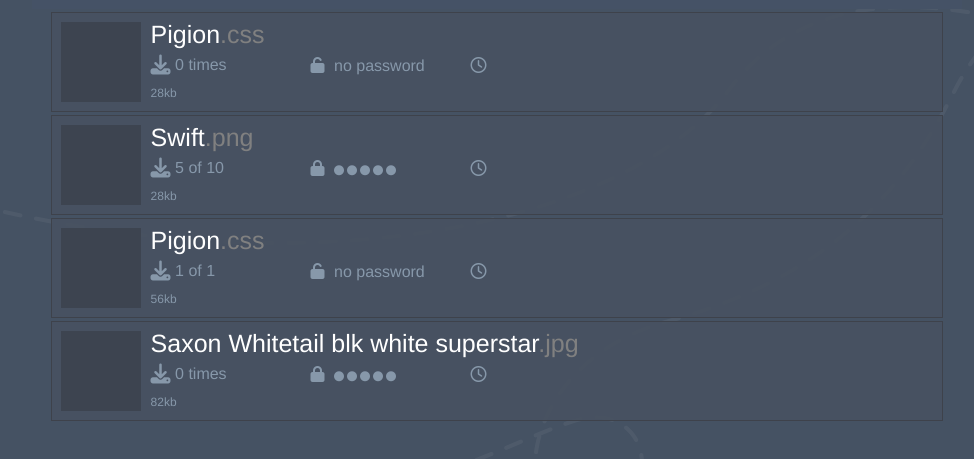
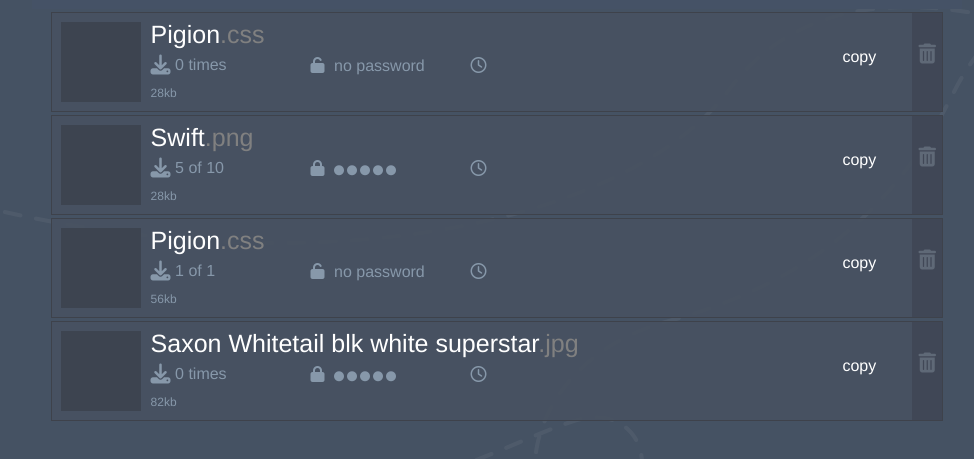
Before and after one commit to eliotfowler/pigion-web, a website: page app/index.html in a window 1280 px wide. Both pictures are taken after typing "name@example.com", "Sample123" into the empty fields and a click on the button "SIGN IN". Shown: the part 81-540 px from the top of the page, without its empty margins (143-1117 px from the left). Drawn offline with nearby package versions, Linux system fonts and the light colour scheme; some packages are replaced by stand-ins of ours; files that its build step writes are made by us from their sources; a script that the page names is missing.

Commit message:
right ops done

```diff
--- a/app/scripts/directives/userUpload/userUpload.html
+++ b/app/scripts/directives/userUpload/userUpload.html
@@ -41,6 +41,12 @@
 
 
     <div class="right-ops">
+        <div class="delete">
+            <i class="fa fa-trash fa-lg"></i>
+        </div>
 
+        <div class="copy">
+            <p>copy</p>
+        </div>
     </div>
 </div>
--- a/app/styles/userUpload.css
+++ b/app/styles/userUpload.css
@@ -62,10 +62,36 @@
     margin-right: 5px;
 }
 
-
-
 .file-size {
     margin-left: 10px;
     margin-top: 65px;
     font-size: 12px;
 }
+
+.delete {
+    float:right;
+    height: 98px;
+    width: 30px;
+    margin-top: -9px;
+    margin-right:-9px;
+    background: rgb(64, 71, 86);
+    color: rgb(95, 105, 119);
+}
+
+    .delete i {
+        margin-top: 40px;
+        margin-left: 6px;
+    }
+
+.copy {
+    float: right;
+    width: 100px;
+    height: 98px;
+    margin-top: -9px;
+}
+
+    .copy p {
+        color: white;
+        margin-top: 36px;
+        margin-left: 30px;
+    }
```
